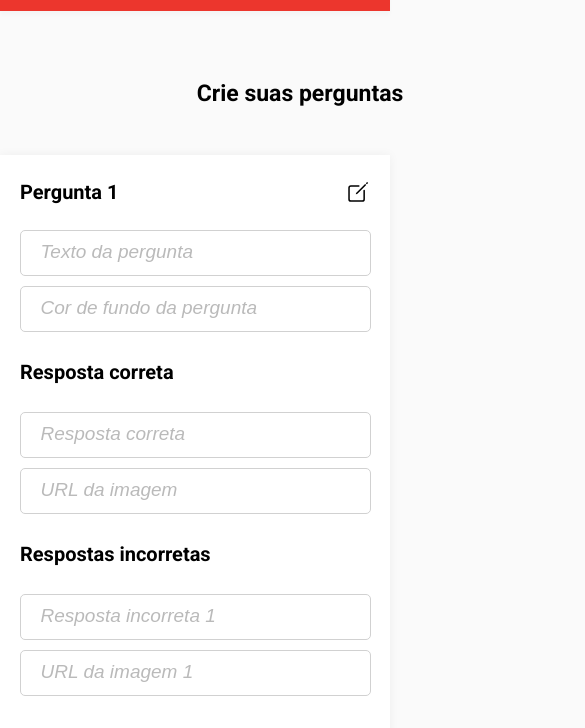
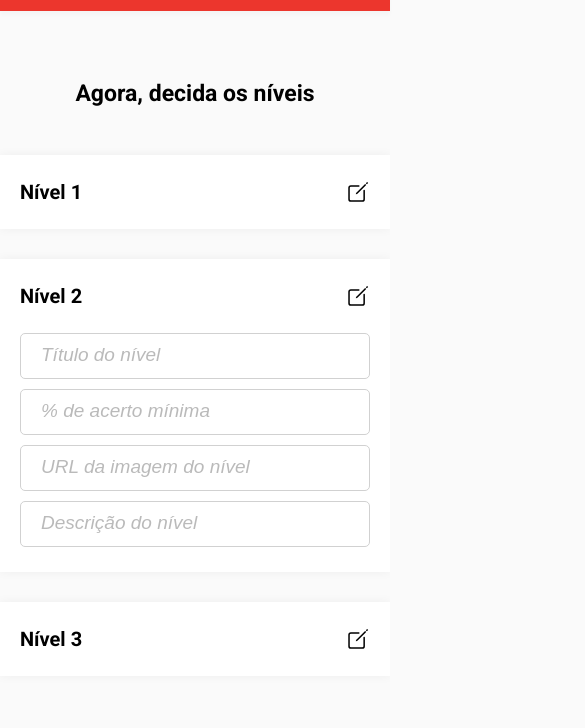
Before and after one commit to cybalencar96/Projeto_06_BuzzQuizz, a plain HTML site: page index.html in a window 390 px wide. Shown: the part 58-786 px from the top of the page, 585 px wide, since content can reach past the window. Drawn offline with nearby package versions, Linux system fonts and the light colour scheme.

Commit message:
Tela 3: Finalizado forms 1,2,3 Desktop e Mobile

```diff
--- a/index.html
+++ b/index.html
@@ -65,10 +65,10 @@
             <button>Prosseguir para criar perguntas</button>
         </section>
 
-        <section class="questions-form">
+        <section class="questions-form hidden">
             <h2>Crie suas perguntas</h2>
 
-            <form action="" id="first-question" class="">
+            <form action="" id="first-question" class="minimize">
                 <div class="top-question-bar">
                     <h3>Pergunta 1</h3>
                     <ion-icon name="create-outline"></ion-icon>
@@ -94,7 +94,7 @@
 
             </form>
 
-            <form action="" id="second-question" class="minimize">
+            <form action="" id="second-question" class="">
                 <div class="top-question-bar">
                     <h3>Pergunta 2</h3>
                     <ion-icon name="create-outline"></ion-icon>
@@ -147,9 +147,9 @@
             <button>Prosseguir para criar níveis</button>
         </section>
 
-        <section class="levels-form  hidden">
+        <section class="levels-form">
             <h2>Agora, decida os níveis</h2>
-            <form action="" id="first-level" class="">
+            <form action="" id="first-level" class="minimize">
                 <div class="top-question-bar">
                     <h3>Nível 1</h3>
                     <ion-icon name="create-outline"></ion-icon>
@@ -162,7 +162,7 @@
                 </div>
 
             </form>
-            <form action="" id="second-level" class="minimize">
+            <form action="" id="second-level" class="">
                 <div class="top-question-bar">
                     <h3>Nível 2</h3>
                     <ion-icon name="create-outline"></ion-icon>
--- a/styles/styles.css
+++ b/styles/styles.css
@@ -192,12 +192,11 @@ button:hover {
     background-color: white;
     box-shadow: 0px 0px 10px rgba(0, 0, 0, 0.05);
 
-    padding: 25px 0;
+    padding: 0 20px 25px 20px;
     margin-bottom: 30px;
 
     transition: height 1s linear;
     overflow: hidden;
-    position: relative;
 }
 
 .basic-info-content {
@@ -206,6 +205,7 @@ button:hover {
     align-items: center;
     justify-content: center;
     row-gap: 10px;
+    margin-top: 25px;
 }
 
 .add-quizz form .top-question-bar {
@@ -215,11 +215,7 @@ button:hover {
 
     height: 74px;
     width: 100%;
-    padding: 0 20px;
 
-    position: absolute;
-    top: 0;
-    left: 0;
 }
 
 .add-quizz form .top-question-bar ion-icon {
@@ -228,8 +224,6 @@ button:hover {
 }
 
 .add-quizz .question-content {
-    margin-top: 50px;
-
     display: flex;
     flex-direction: column;
     align-items: center;
@@ -241,7 +235,7 @@ button:hover {
     width: 100%;
 }
 .add-quizz form input {
-    width: 564px;
+    width: 100%;
     height: 46px;
 
     background: #FFFFFF;
@@ -279,7 +273,6 @@ button:hover {
 
 .add-quizz .right, .add-quizz .wrong {
     margin: 20px 0;
-    padding-left: 20px;
 }
 
 .minimize {
@@ -348,11 +341,18 @@ button:hover {
     /* --- finish Media query of quizz - Marcos part ---  */
 
     /* --- starting Media query of add-quizz - Carlos part ---  */
-    .add-quizz form {
+
+    .add-quizz {
+        margin: 0;
         width: 100vw;
     }
-    .add-quizz form input{
-        width: 90vw;
+
+    .add-quizz form {
+        width:100%;
+    }
+
+    .add-quizz form input {
+        width: 100%;
     }
 
     .add-quizz section button {
```
